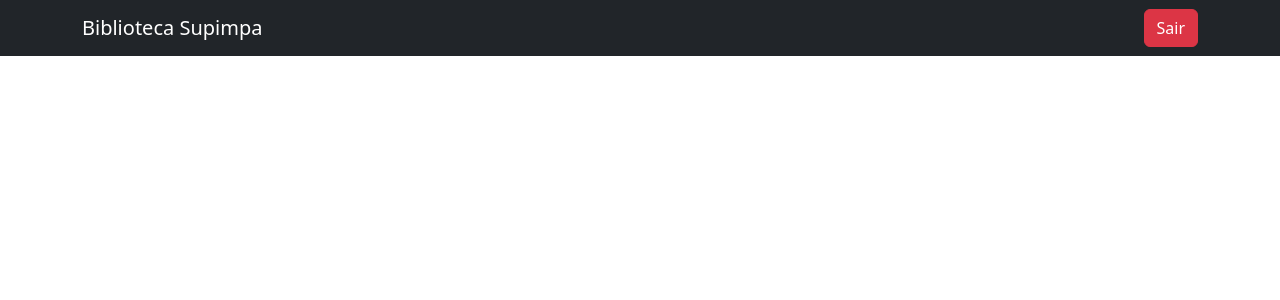
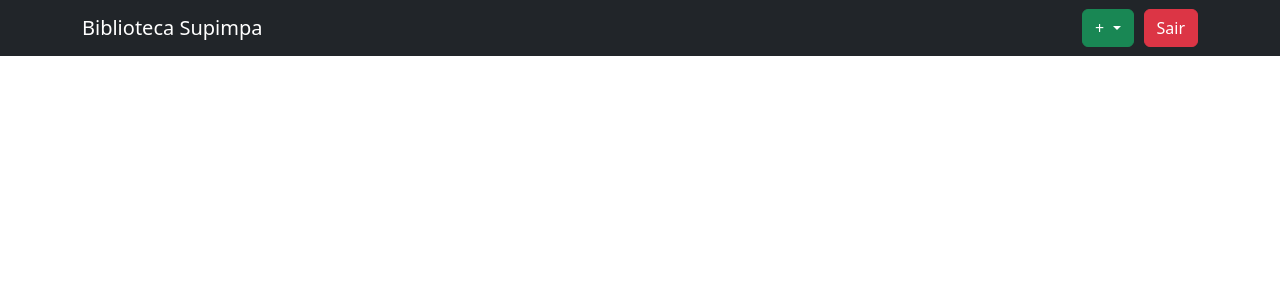
Before and after one commit to devid8642/sistema-biblioteca, a Django app: page / in a window 1280 px wide. Shown: the top 300 px of the page. Run offline with Django 4.2, Linux system fonts and the light colour scheme; the visitor is signed in with stand-in values (Sample User, id 1); data that the repository does not hold is empty.

Commit message:
Foi adicionada a navbar mais opções do sistema

```diff
--- a/templates/base.html
+++ b/templates/base.html
@@ -12,7 +12,19 @@
       <div class="container-md">
         <a class="navbar-brand" href="#">Biblioteca Supimpa</a>
         {% if usuario %}
-          <a href="{% url 'sair' %}" class="btn btn-danger">Sair</a>
+          <div class="d-flex">
+            <div class="dropdown" style="margin-right: 10px;">
+              <button class="btn btn-success dropdown-toggle" type="button" data-bs-toggle="dropdown" aria-expanded="false">
+                +
+              </button>
+              <ul class="dropdown-menu">
+                <li><a class="dropdown-item" href="{% url 'cadastrar_livro' %}" target="_blank">Novo livro</a></li>
+                <li><a class="dropdown-item" href="#">Nova categoria</a></li>
+                <li><a class="dropdown-item" href="#">Gerenciar empréstimos</a></li>
+              </ul>
+            </div>
+            <a href="{% url 'sair' %}" class="btn btn-danger">Sair</a>
+          </div>
         {% endif %}
       </div>
     </nav>
```
